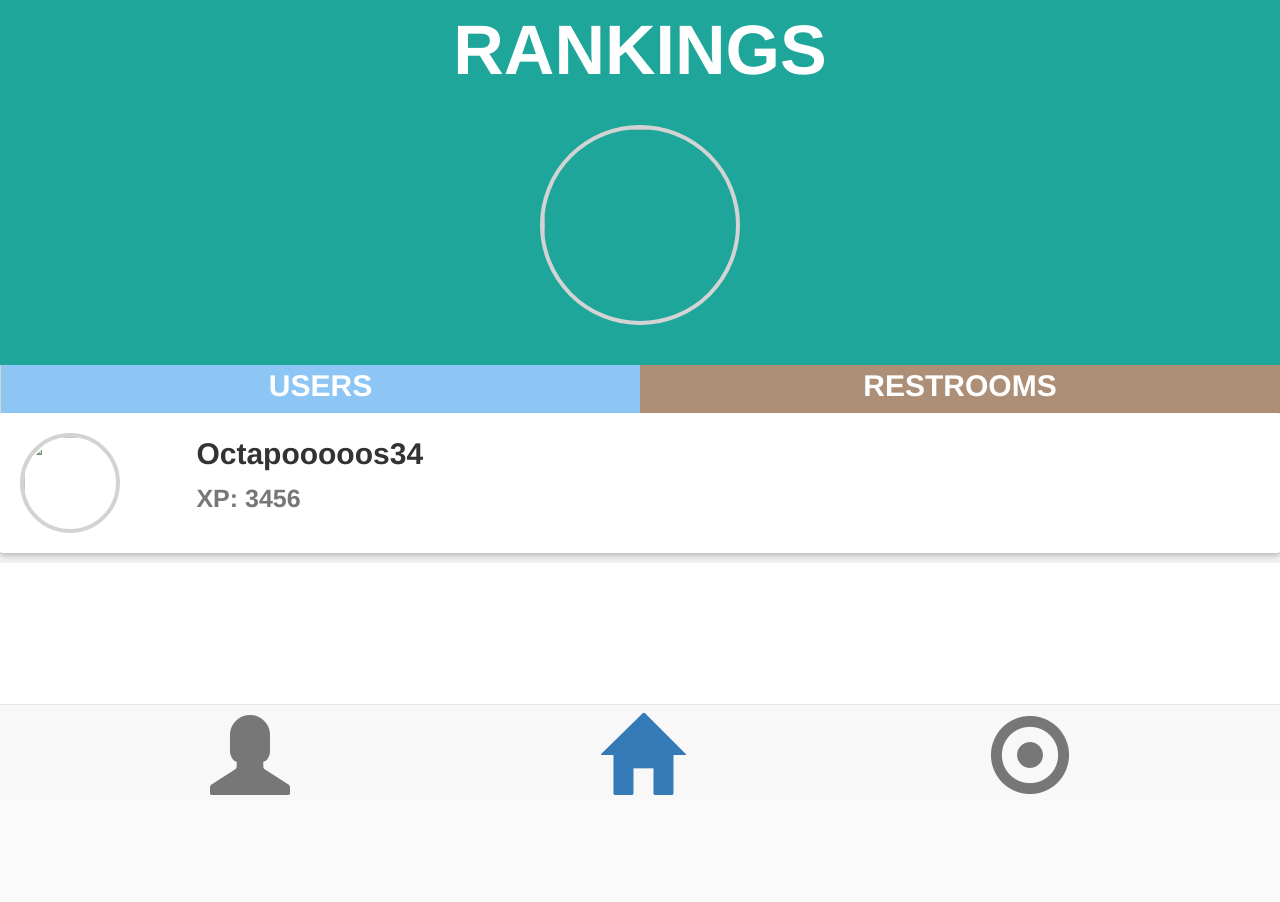
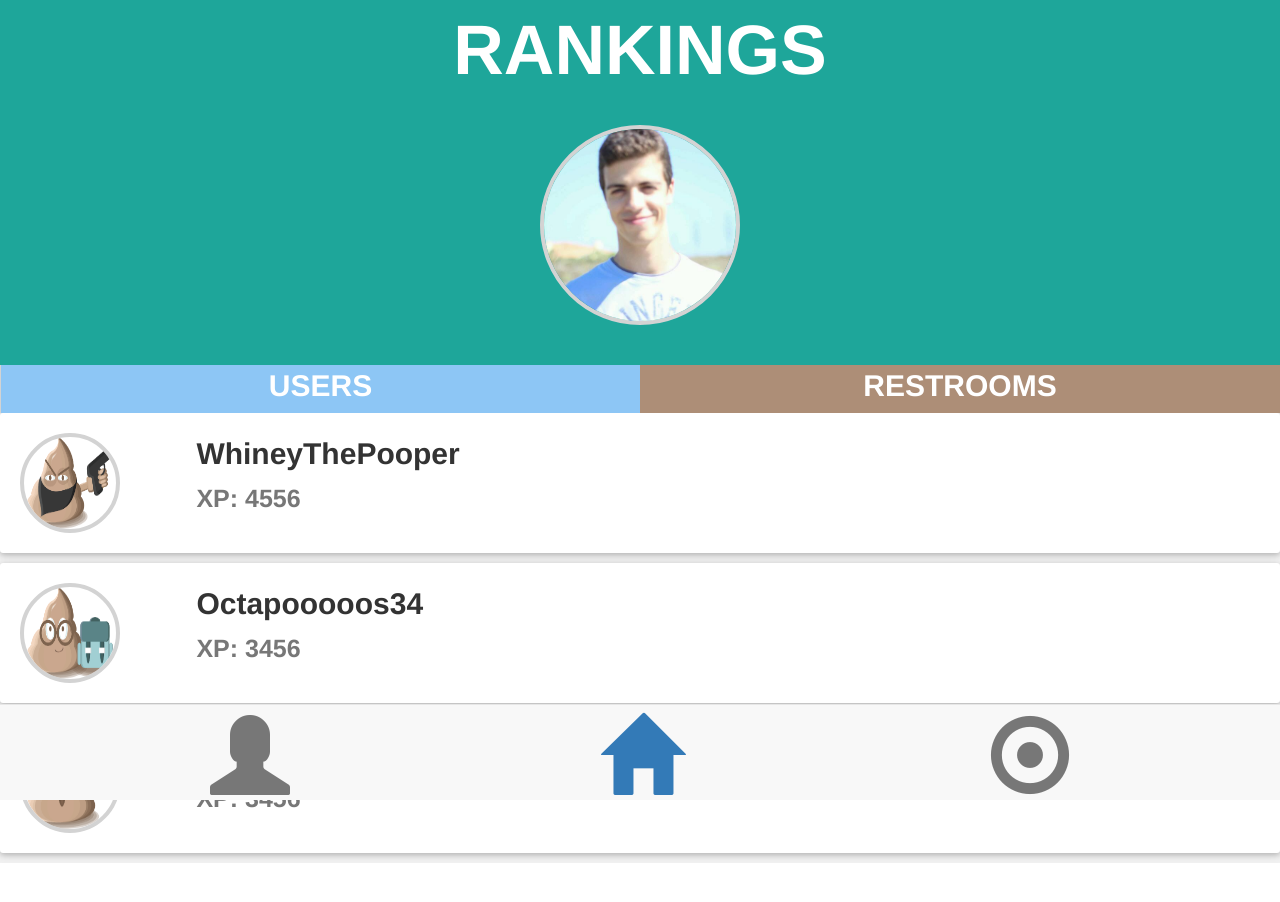
Before and after one commit to makeorbreak-io/pickle-rick, a website: page client/index.html at #/rankings in a window 1280 px wide. Before the commit the page ends 800 px from the top, so only its background shows below. Drawn offline with Linux system fonts and the light colour scheme; some packages are replaced by stand-ins of ours.

Commit message:
lteraçoes visuais

```diff
--- a/client/views/rankings.html
+++ b/client/views/rankings.html
@@ -7,7 +7,7 @@
 					</div>
 					<br>
 					<div>
-						<img src="lula.jpg"  style="height: 200px; width: 200px; border-radius: 100px; border: 4px solid lightgrey;" >
+						<img src="assets/lula.jpg"  style="height: 200px; width: 200px; border-radius: 100px; border: 4px solid lightgrey;" >
 					</div>
 					<br>
 					<br>
@@ -34,7 +34,32 @@
 							<div class="col-xs-10">
 								<div class="row">
 									<div class="col-xs-2">
-										<img src="lula.jpg"  style="height: 100px; width: 100px; border-radius: 100px; border: 4px solid lightgrey;" >
+										<img src="assets\serial-pooper.png"  style="height: 100px; width: 100px; border-radius: 100px; border: 4px solid lightgrey;" >
+									</div>
+									<div class="col-xs-10">
+										<div>
+											<label class="text-lg">WhineyThePooper</label>
+										</div>
+										<div>
+											<label class="text-md text-muted">XP: 4556</label>
+										</div>
+									</div>
+								</div>
+							</div>
+						</div>
+					</div>
+				</div>
+			</div>
+		</div>
+		<div class="row">
+			<div class="card-box">
+				<div class="row">
+					<div class="col-xs-12">
+						<div class="row">
+							<div class="col-xs-10">
+								<div class="row">
+									<div class="col-xs-2">
+										<img src="assets\school.png"  style="height: 100px; width: 100px; border-radius: 100px; border: 4px solid lightgrey;" >
 									</div>
 									<div class="col-xs-10">
 										<div>
@@ -51,4 +76,29 @@
 				</div>
 			</div>
 		</div>
+		<div class="row">
+			<div class="card-box">
+				<div class="row">
+					<div class="col-xs-12">
+						<div class="row">
+							<div class="col-xs-10">
+								<div class="row">
+									<div class="col-xs-2">
+										<img src="assets\2poops.png"  style="height: 100px; width: 100px; border-radius: 100px; border: 4px solid lightgrey;" >
+									</div>
+									<div class="col-xs-10">
+										<div>
+											<label class="text-lg">PooFighters82</label>
+										</div>
+										<div>
+											<label class="text-md text-muted">XP: 3456</label>
+										</div>
+									</div>
+								</div>
+							</div>
+						</div>
+					</div>
+				</div>
+			</div>
+		</div>
 	</div>
```
